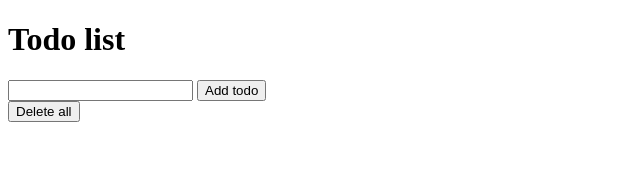
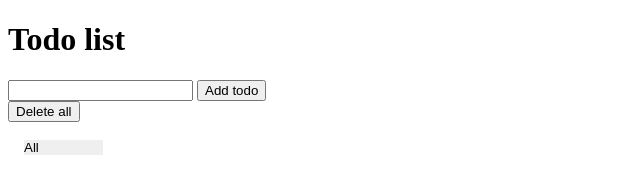
Before and after one commit to Yariandres/javascript-todo, a plain HTML site: page index.html in a window 1280 px wide. Shown: the full height of the page, 0-640 px from the left. Drawn offline with Linux system fonts and the light colour scheme.

Commit message:
addign select input fo filtering

```diff
--- a/app.js
+++ b/app.js
@@ -12,6 +12,16 @@ let todos = [
 	{
 		id: Math.floor(Math.random() * Math.floor(10000)),
 		name: 'Buy groceries',
+		completed: false,
+	},
+	{
+		id: Math.floor(Math.random() * Math.floor(10000)),
+		name: 'Clean the kitchen',
+		completed: false,
+	},
+	{
+		id: Math.floor(Math.random() * Math.floor(10000)),
+		name: 'Feed the cat',
 		completed: false,
 	},
 ];
@@ -42,8 +52,6 @@ function addTodo() {
 }
 
 function renderTodos() {
-
-
 	todoElement.innerHTML = todos
 		.map(
 			todo => `
@@ -72,6 +80,6 @@ function deletedTodo(e) {
 	}
 }
 
-function deleteAllTodos(e) {
+function deleteAllTodos() {
 	return todoElement.innerHTML = '';
 }
--- a/index.html
+++ b/index.html
@@ -22,6 +22,14 @@
 			<button class="deleteAllBtn">Delete all</button>
 		</div>
 
+		<div class="filterTodos">
+			<select name="todos">
+				<option value="all">All</option>
+				<option value="all">Completed</option>
+				<option value="all">Uncompleted</option>
+			</select>
+		</div>
+
         <div class="todoListSection">
 			<ul class="todoList">
 				<!-- dynamic todos here -->
--- a/style.css
+++ b/style.css
@@ -3,3 +3,17 @@
     color: #eee;
     transition: all 0.5s ease;
 }
+
+select {
+    -webkit-appearance: none;
+    -moz-appearance: none;
+    appearance: none;
+    outline: none;
+    border: none;
+}
+
+.filterTodos {
+    margin: 1rem;
+    position: relative;
+    overflow: hidden;
+}
```
Also changed, not shown: 1 other file.
